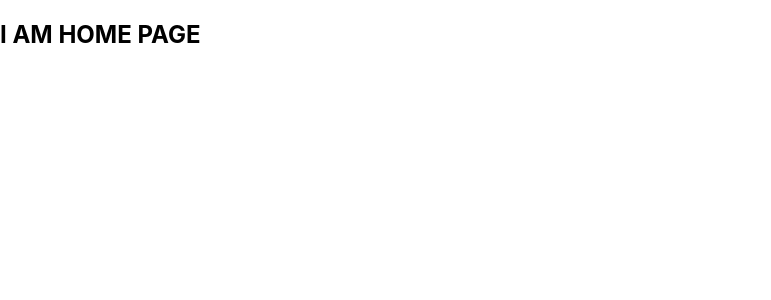
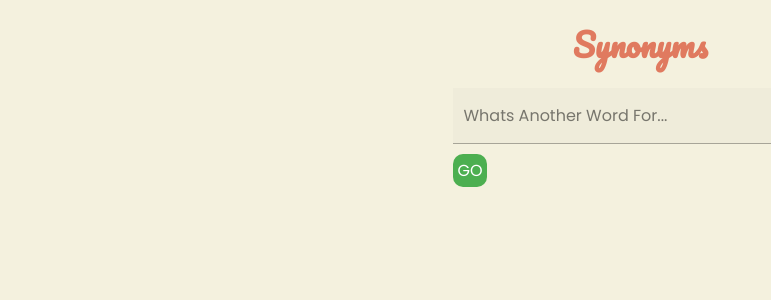
Before and after one commit to arvin361/synonym-finder, a React (Create React App) app: page / in a window 1280 px wide. Shown: the top 300 px of the page, without its empty margins (0-771 px from the left). Built offline with nearby package versions, Linux system fonts and the light colour scheme.

Commit message:
Import axios to use dictionary api and use react hooks to get synonyms, definition and other information about a word, and style app.js page

```diff
--- a/package.json
+++ b/package.json
@@ -14,6 +14,7 @@
     "sass": "^1.43.5",
     "web-vitals": "^1.1.2"
   },
+
   "scripts": {
     "start": "react-scripts start",
     "build": "react-scripts build",
--- a/src/App.js
+++ b/src/App.js
@@ -1,9 +1,84 @@
-// import { BrowserRouter as Router, Switch, Route } from "react-router-dom";
+import { React, useState } from "react";
+import Axios from "axios";
 import "./App.scss";
-import Home from "./pages/Home/Home";
 
 function App() {
-  return <Home />;
+  // Use react hook 'useState' to set up initial state
+  const [data, setData] = useState("");
+  const [searchWord, setSearchWord] = useState("");
+
+  const apiURL = `https://api.dictionaryapi.dev/api/v2/entries/en_US/${searchWord}`;
+
+  // Function to fetch information on button
+  // click, and set the data accordingly
+  function getSynonym() {
+    Axios.get(apiURL).then((response) => {
+      setData(response.data[0]);
+    });
+  }
+
+  // const submitHandler = (e) => {
+  //   // Prevent form submission on Enter key
+  //   e.preventDefault();
+  // };
+
+  // const Synonym = ({ searchWord }) => <li>{searchWord}</li>;
+
+  return (
+    <div className="page">
+      <h1 className="page__header">Synonyms</h1>
+      <div className="page__search">
+        <label for="inp" className="inp">
+          <input
+            type="text"
+            placeholder="&nbsp;"
+            onChange={(event) => {
+              setSearchWord(event.target.value);
+            }}
+          />
+          <span className="label">Whats Another Word For...</span>
+          <span className="focus-bg"></span>
+        </label>
+
+        <button
+          className="page__button"
+          onClick={() => {
+            getSynonym();
+          }}
+        >
+          GO
+        </button>
+      </div>
+
+      {data && (
+        <div className="page__displayResults">
+          <h2 className="page__word">{data.word} </h2>
+          <h4 className="page__subtitle">Synonyms:</h4>
+          <h4 className="page__subtitle">Definition:</h4>
+          <p>{data.meanings[0].definitions[0].definition}</p>
+          <h4 className="page__subtitle">Parts of speech:</h4>
+          <p>{data.meanings[0].partOfSpeech}</p>
+          <h4 className="page__subtitle">Example:</h4>
+          <p>{data.meanings[0].definitions[0].example}</p>
+          {console.log(data.meanings[1].definitions[0].synonyms)}
+          {/* <p>{data.meanings[1].definitions[0].synonyms}</p> */}
+          {/* {data.meanings[1].definitions[0].synonyms}.map{} */}
+
+          {/* <ul>
+            {data.map((synonyms, i) => (
+              <li key={i}>{synonym}</li>
+            ))}
+          </ul> */}
+
+          {/* <ul>
+            {data.meanings[1].definitions[0].synonyms.map((searchWord, i) => (
+              <Synonym query={searchWord} key={i} />
+            ))}
+          </ul> */}
+        </div>
+      )}
+    </div>
+  );
 }
 
 export default App;
--- a/src/App.scss
+++ b/src/App.scss
@@ -1,38 +1,188 @@
-.App {
-  text-align: center;
+@use "../src/partials/fonts";
+@use "../src/partials/mixins" as *;
+@use "../src/partials/variables" as *;
+
+* {
+  margin: 0;
+  padding: 0;
+  box-sizing: border-box;
+  font-family: "Poppins", sans-serif;
 }
 
-.App-logo {
-  height: 40vmin;
-  pointer-events: none;
-}
+.page {
+  height: 100vh;
+  // width: 100vw;
+  display: flex;
+  flex-direction: column;
+  align-items: center;
+  background-color: $Eggshell;
 
-@media (prefers-reduced-motion: no-preference) {
-  .App-logo {
-    animation: App-logo-spin infinite 20s linear;
+  font-family: "Poppins", sans-serif;
+
+  &__header {
+    text-align: center;
+    font-size: 2rem;
+    font-family: "Pacifico", cursive;
+    color: $Terra-Cotta;
+    padding: 1rem;
+  }
+
+  // &__search {
+  //   background-color: #4db33d;
+  //   height: 38px;
+  //   width: 60px;
+  //   border: none;
+  //   color: white;
+  //   box-shadow: 0px 3px 2px #439e34;
+  //   cursor: pointer;
+  //   padding: 0;
+  // }
+
+  // &__inp {
+  //   position: relative;
+  // margin: auto;
+  // width: 100%;
+  // max-width: 280px;
+  // border-radius: 3px;
+  // overflow: hidden;
+  // }
+
+  // &__label {
+
+  // }
+
+  &__button {
+    position: relative;
+    background-color: #4caf50;
+    border: none;
+    font-size: 1rem;
+    padding: 4px;
+    color: #ffffff;
+    text-align: center;
+    transition-duration: 0.4s;
+    text-decoration: none;
+    overflow: hidden;
+    cursor: pointer;
+    border-radius: 10px;
+    margin-top: 10px;
+
+    &::after {
+      content: "";
+      background: #f1f1f1;
+      display: block;
+      position: absolute;
+      padding-top: 300%;
+      padding-left: 350%;
+      margin-left: -20px !important;
+      margin-top: -120%;
+      opacity: 0;
+      transition: all 0.8s;
+      border-radius: 10px;
+    }
+
+    &:active::after {
+      padding: 0;
+      margin: 0;
+      opacity: 1;
+      transition: 0s;
+      border-radius: 10px;
+    }
+  }
+
+  &__displayResults {
+    width: 300px;
+    padding: 20px;
+  }
+
+  &__word {
+    font-size: 2rem;
+    text-decoration: underline;
+    padding-bottom: 20px;
+    text-align: center;
+    color: $Independence;
+  }
+
+  &__subtitle {
+    color: $Green-Sheen;
+    padding: 8px 0;
   }
 }
 
-.App-header {
-  background-color: #282c34;
-  min-height: 100vh;
-  display: flex;
-  flex-direction: column;
-  align-items: center;
-  justify-content: center;
-  font-size: calc(10px + 2vmin);
-  color: white;
+// Input Field Styling
+
+.inp {
+  position: relative;
+  margin: auto;
+  width: 100%;
+  max-width: 280px;
+  border-radius: 3px;
+  overflow: hidden;
 }
-
-.App-link {
-  color: #61dafb;
+.inp .label {
+  position: absolute;
+  top: -10px;
+  left: 10px;
+  font-size: 16px;
+  color: rgba(0, 0, 0, 0.5);
+  font-weight: 500;
+  transform-origin: 0 0;
+  transform: translate3d(0, 0, 0);
+  transition: all 0.2s ease;
+  pointer-events: none;
 }
-
-@keyframes App-logo-spin {
-  from {
-    transform: rotate(0deg);
-  }
-  to {
-    transform: rotate(360deg);
-  }
+.inp .focus-bg {
+  position: absolute;
+  top: 0;
+  left: 0;
+  width: 100%;
+  height: 100%;
+  background: rgba(0, 0, 0, 0.05);
+  z-index: -1;
+  transform: scaleX(0);
+  transform-origin: left;
 }
+.inp input {
+  -webkit-appearance: none;
+  -moz-appearance: none;
+  appearance: none;
+  width: 100%;
+  border: 0;
+  font-family: inherit;
+  padding: 16px 12px 0 12px;
+  height: 56px;
+  font-size: 16px;
+  font-weight: 400;
+  background: rgba(0, 0, 0, 0.02);
+  box-shadow: inset 0 -1px 0 rgba(0, 0, 0, 0.3);
+  color: #000;
+  transition: all 0.15s ease;
+}
+.inp input:hover {
+  background: rgba(0, 0, 0, 0.04);
+  box-shadow: inset 0 -1px 0 rgba(0, 0, 0, 0.5);
+}
+.inp input:not(:-moz-placeholder-shown) + .label {
+  color: rgba(0, 0, 0, 0.5);
+  transform: translate3d(0, -12px, 0) scale(0.75);
+}
+.inp input:not(:-ms-input-placeholder) + .label {
+  color: rgba(0, 0, 0, 0.5);
+  transform: translate3d(0, -12px, 0) scale(0.75);
+}
+.inp input:not(:placeholder-shown) + .label {
+  color: rgba(0, 0, 0, 0.5);
+  transform: translate3d(0, -12px, 0) scale(0.75);
+}
+.inp input:focus {
+  background: rgba(0, 0, 0, 0.05);
+  outline: none;
+  box-shadow: inset 0 -2px 0 #0077ff;
+}
+.inp input:focus + .label {
+  color: #0077ff;
+  transform: translate3d(0, -12px, 0) scale(0.75);
+}
+.inp input:focus + .label + .focus-bg {
+  transform: scaleX(1);
+  transition: all 0.1s ease;
+}
--- /dev/null
+++ b/src/partials/_fonts.scss
@@ -0,0 +1,4 @@
+// Typography
+
+@import url("https://fonts.googleapis.com/css2?family=Pacifico&display=swap");
+@import url("https://fonts.googleapis.com/css2?family=Poppins:ital,wght@0,200;0,400;0,600;0,800;1,300&display=swap");
--- /dev/null
+++ b/src/partials/_variables.scss
@@ -0,0 +1,14 @@
+// Variables
+
+//Colors
+// https://coolors.co/b8d8d8-7a9e9f-4f6367-eef5db-fe5f55
+
+$Eggshell: #f4f1de;
+$Terra-Cotta: #e07a5f;
+$Independence: #3d405b;
+$Green-Sheen: #81b29a;
+$Deep-Champagne: #f2cc8f;
+
+//Responsive Breakpoints
+$tablet-width: 768px;
+$desktop-width: 1280px;
--- a/src/styles/_typography.scss
+++ /dev/null
@@ -1 +0,0 @@
-// Typography
--- a/src/styles/_variables.scss
+++ /dev/null
@@ -1 +0,0 @@
-// Variables
```
Also changed, not shown: src/partials/_global.scss (renamed from src/styles/_global.scss), src/partials/_mixins.scss (renamed from src/styles/_mixins.scss).
